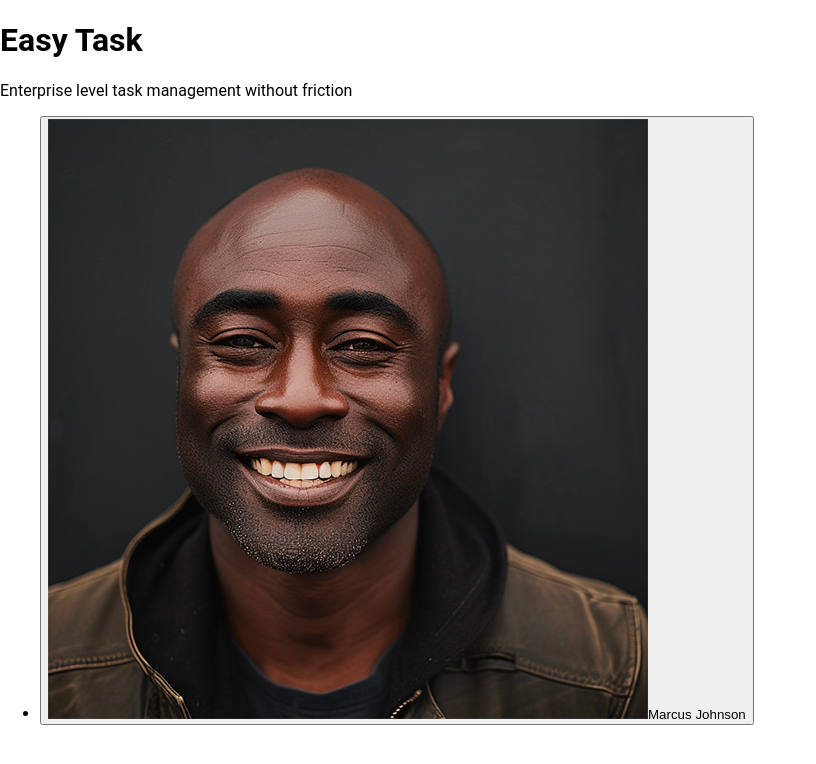
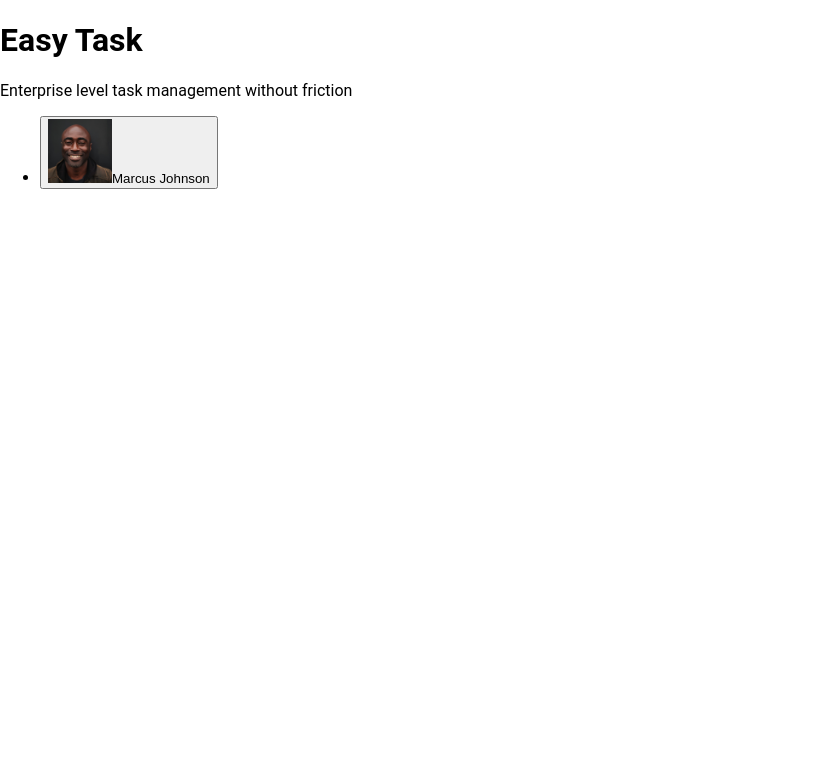
Before and after one commit to farooq-teqniqly/udacity-angular, an Angular app in the folder todo/: page / in a window 1280 px wide. Shown: the top 764 px of the page, without its empty margins (0-816 px from the left). Built offline with nearby package versions, Linux system fonts and the light colour scheme.

Commit message:
chore: Converted UserComponent to use ngSrc.

```diff
--- a/todo/src/app/user/user.component.html
+++ b/todo/src/app/user/user.component.html
@@ -1,7 +1,9 @@
 <div>
   <button>
     <img
-      [src]="'assets/users/' + selectedUser.avatar"
+      ngSrc="{{'assets/users/' + selectedUser.avatar}}"
+      width="64"
+      height="64"
       [alt]="selectedUser.name"
     />
     <span>{{ selectedUser.name }}</span>
--- a/todo/src/app/user/user.component.ts
+++ b/todo/src/app/user/user.component.ts
@@ -1,12 +1,13 @@
 import { Component } from "@angular/core";
 import { DUMMY_USERS } from "../dummy-users";
+import { NgOptimizedImage } from "@angular/common";
 
 const randomIndex = () => Math.floor(Math.random() * DUMMY_USERS.length);
 
 @Component({
   selector: "app-user",
   standalone: true,
-  imports: [],
+  imports: [NgOptimizedImage],
   templateUrl: "./user.component.html",
   styleUrl: "./user.component.css",
 })
```
